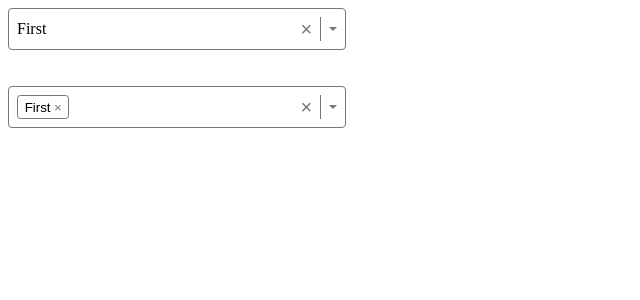
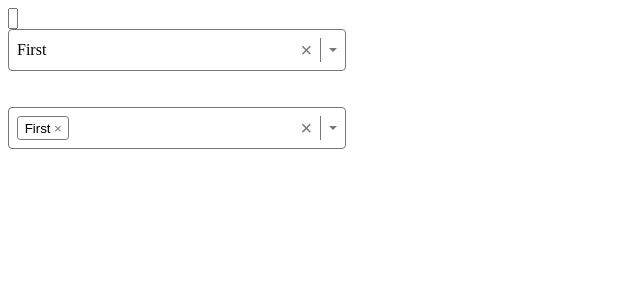
Before and after one commit to MarcusTHellams/mth-react-select, a React (Vite) app: page / in a window 1280 px wide. Shown: the top 300 px of the page, without its empty margins (0-640 px from the left). Built offline with nearby package versions, Linux system fonts and the light colour scheme.

Commit message:
add react-input-autosize

```diff
--- a/package.json
+++ b/package.json
@@ -20,8 +20,9 @@
     "@emotion/styled": "^11.11.0",
     "clsx": "^2.0.0",
     "framer-motion": "^10.13.0",
-    "react": "^18.2.0",
-    "react-dom": "^18.2.0"
+    "react-dom": "^18.2.0",
+    "react-input-autosize": "^3.0.0",
+    "react": "^18.2.0"
   },
   "devDependencies": {
     "@tailwindcss/forms": "^0.5.3",
@@ -32,6 +33,7 @@
     "@testing-library/user-event": "^14.4.3",
     "@types/react": "^18.0.15",
     "@types/react-dom": "^18.0.6",
+    "@types/react-input-autosize": "^2.2.2",
     "@types/testing-library__jest-dom": "^5.14.5",
     "@typescript-eslint/eslint-plugin": "^5.33.0",
     "@typescript-eslint/parser": "^5.33.0",
--- a/src/App.tsx
+++ b/src/App.tsx
@@ -1,4 +1,5 @@
 import { useState } from 'react';
+import AutosizeInput from 'react-input-autosize';
 
 import { type SelectOption, Select } from './components/Select';
 
@@ -26,11 +27,21 @@ const options: SelectOption[] = [
 ];
 
 function App() {
-  const [value1, setValue1] = useState<typeof options[0] | undefined>(options[0]);
+  const [value1, setValue1] = useState<typeof options[0] | undefined>(
+    options[0]
+  );
   const [value2, setValue2] = useState<typeof options>([options[0]]);
+  const [input, setInput] = useState('');
   return (
     <>
       <div className={'prose max-w-none'}>
+        <AutosizeInput
+          value={input}
+          onChange={(e) => {
+            setInput(e.target.value);
+          }}
+        />
+        <br />
         <div className="mt-16 container mx-auto">
           <Select
             options={options}
@@ -39,7 +50,8 @@ function App() {
               setValue1(option);
             }}
           />
-          <br /><br />
+          <br />
+          <br />
           <Select
             multiple
             options={options}
```
Also changed, not shown: 1 other file (tests, documents, lock files or other folders).
